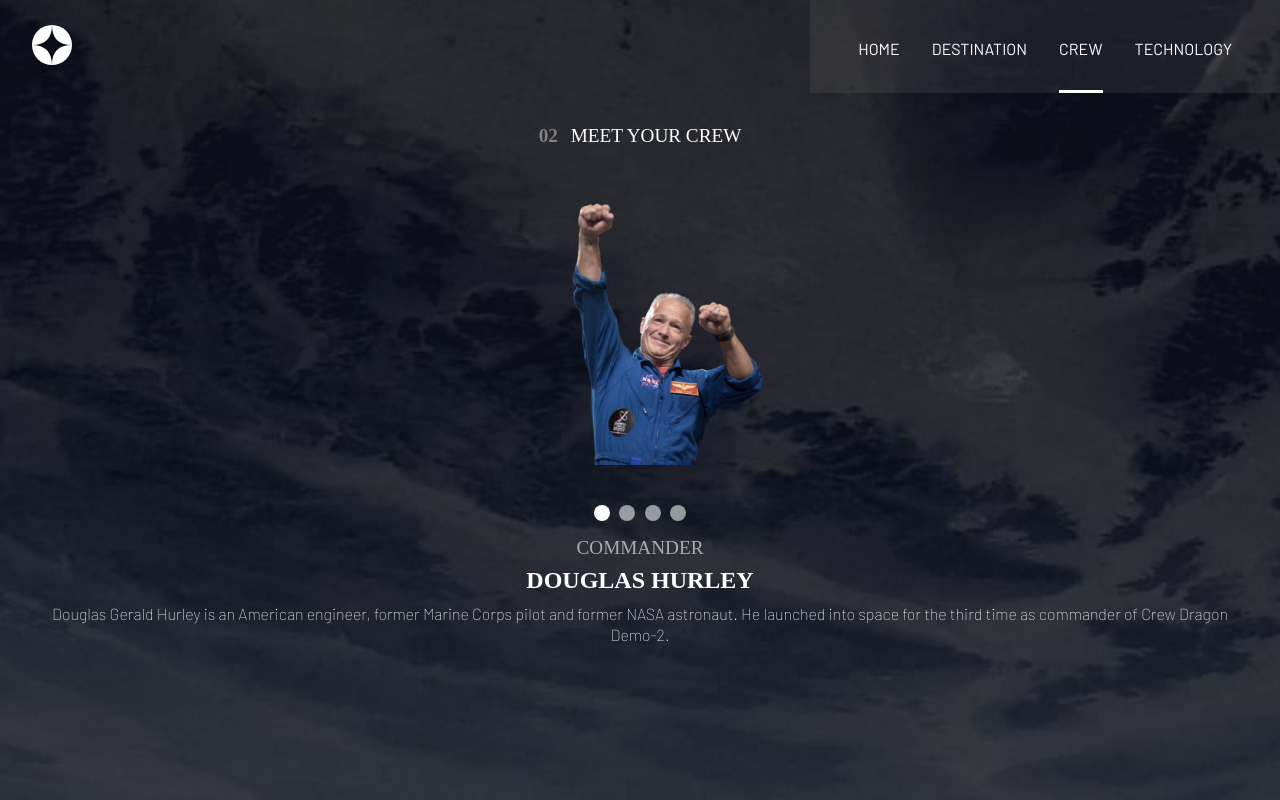
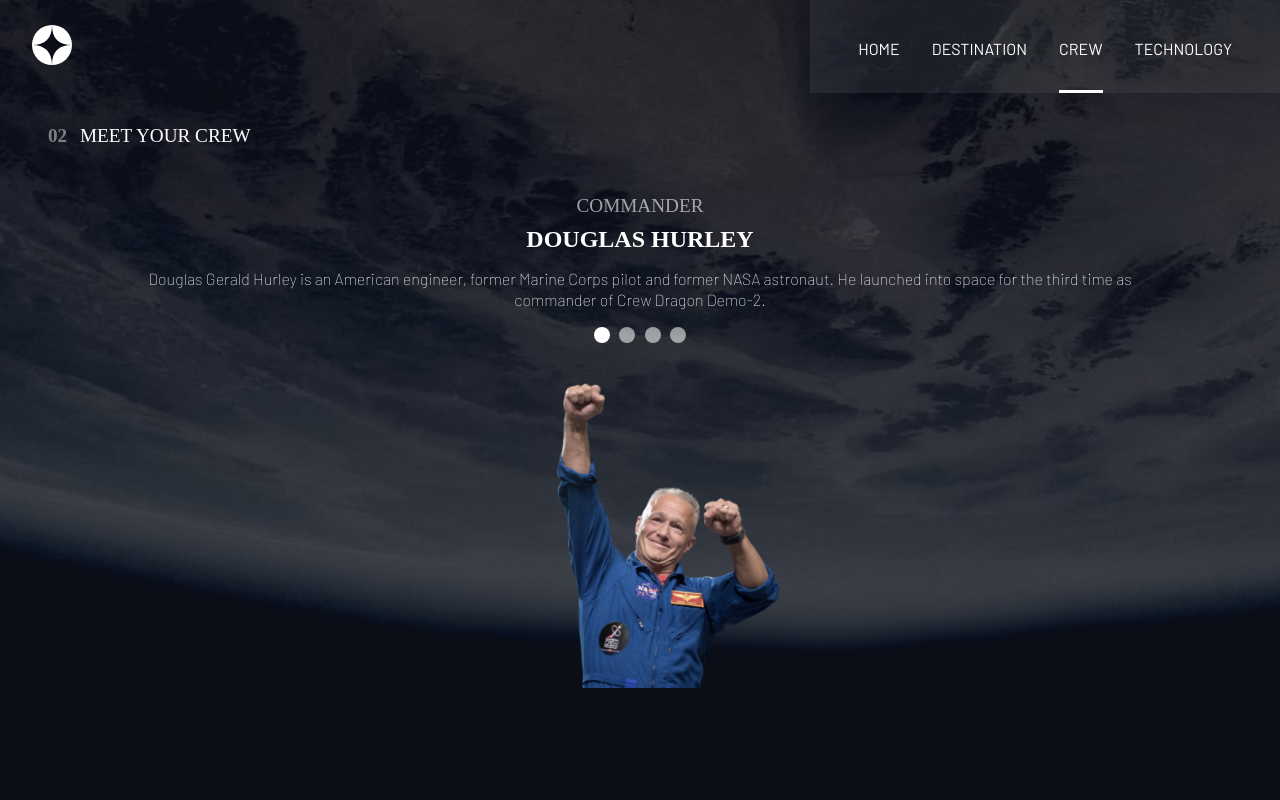
Before and after one commit to JoseAlvarezMartinez/space-tourism, a React (Create React App) app: page /crew in a window 1280 px wide. Shown: the top 800 px of the page. Built offline with nearby package versions, Linux system fonts and the light colour scheme; a web font is replaced by a local one.

Commit message:
-- tablet responsive crew --

```diff
--- a/src/components/CrewData.jsx
+++ b/src/components/CrewData.jsx
@@ -1,5 +1,7 @@
 import { Link, useLocation, useParams,useLoaderData } from "react-router-dom";
+import { useMediaQuery } from "react-responsive";
 const CrewData = ({ tripulante }) => {
+  const tablet = useMediaQuery({ query: "(min-width: 650px)" });
   const data = useLoaderData()
   const location = useLocation();
   const params = useParams();
@@ -8,7 +10,7 @@
       <h2 className="planetas-h2">
         02 <span>{"Meet your crew".toUpperCase()}</span>
       </h2>
-      <div className="contenedor-img">
+      {!tablet && <>  <div className="contenedor-img">
         <img
           src={tripulante.img}
           className={`${
@@ -17,7 +19,35 @@
           alt=""
         />
       </div>
+
       <div className="contenedor-navegacion-tripulantes">
+      {data.map((tripulante) => (
+        <Link
+          key={tripulante.id}
+          to={`/crew/${tripulante.id}`}
+          className={`
+          ${
+            location.pathname == "/crew" &&
+            tripulante.nombre == "Douglas Hurley"
+              ? "circulo-activo"
+              : ""
+          }
+            ${
+              tripulante.id === Number(params.id)
+                ? "circulo-activo "
+                : "circulo-navegacion"
+            } `}
+          state={tripulante}
+        ></Link>
+      ))}
+    </div>
+      </>
+      }
+
+      <h3 className="crew-h3">{tripulante.cargo.toUpperCase()}</h3>
+      <h2 className="crew-h2">{tripulante.nombre.toUpperCase()}</h2>
+      <p className="crew-p">{tripulante.descripcion}</p>
+      {tablet &&  <div className="contenedor-navegacion-tripulantes">
         {data.map((tripulante) => (
           <Link
             key={tripulante.id}
@@ -37,10 +67,18 @@
             state={tripulante}
           ></Link>
         ))}
+      </div>}
+      {tablet &&  <div className="contenedor-img">
+        <img
+          src={tripulante.img}
+          className={`${
+            tripulante.nombre.includes("Douglas") ? "douglas" : "tripulacion"
+          }`}
+          alt=""
+        />
+
       </div>
-      <h3 className="crew-h3">{tripulante.cargo.toUpperCase()}</h3>
-      <h2 className="crew-h2">{tripulante.nombre.toUpperCase()}</h2>
-      <p className="crew-p">{tripulante.descripcion}</p>
+      }
     </>
   );
 };
--- a/src/index.css
+++ b/src/index.css
@@ -23,8 +23,7 @@
 }
 .crew {
   background-image: url(./assets/crew/background-crew-desktop.jpg);
-  max-height: 124vmax;
-  min-height: 115vmax;
+ height: 114vh;
 }
 .technology {
   background-image: url(./assets/technology/background-technology-desktop.jpg);
@@ -316,6 +315,10 @@
 }
 
 @media only screen and (min-width: 650px) {
+  .planetas-h2{
+    text-align: start;
+    margin-left: 3rem;
+  }
   .navegacion-inactiva {
     display: flex;
     background-color: rgba(128, 128, 128, 0.15);
@@ -358,4 +361,14 @@
     margin-right: 6rem;
     margin-left: 6rem;
   }
+  .contenedor-img img{
+    margin-bottom: 0;
+    width: 14rem;
+  }
+  .crew-p{
+    margin: 1rem 9rem;
+  }
+  .crew-h3{
+    margin-top: 3rem;
+  }
 }
```
